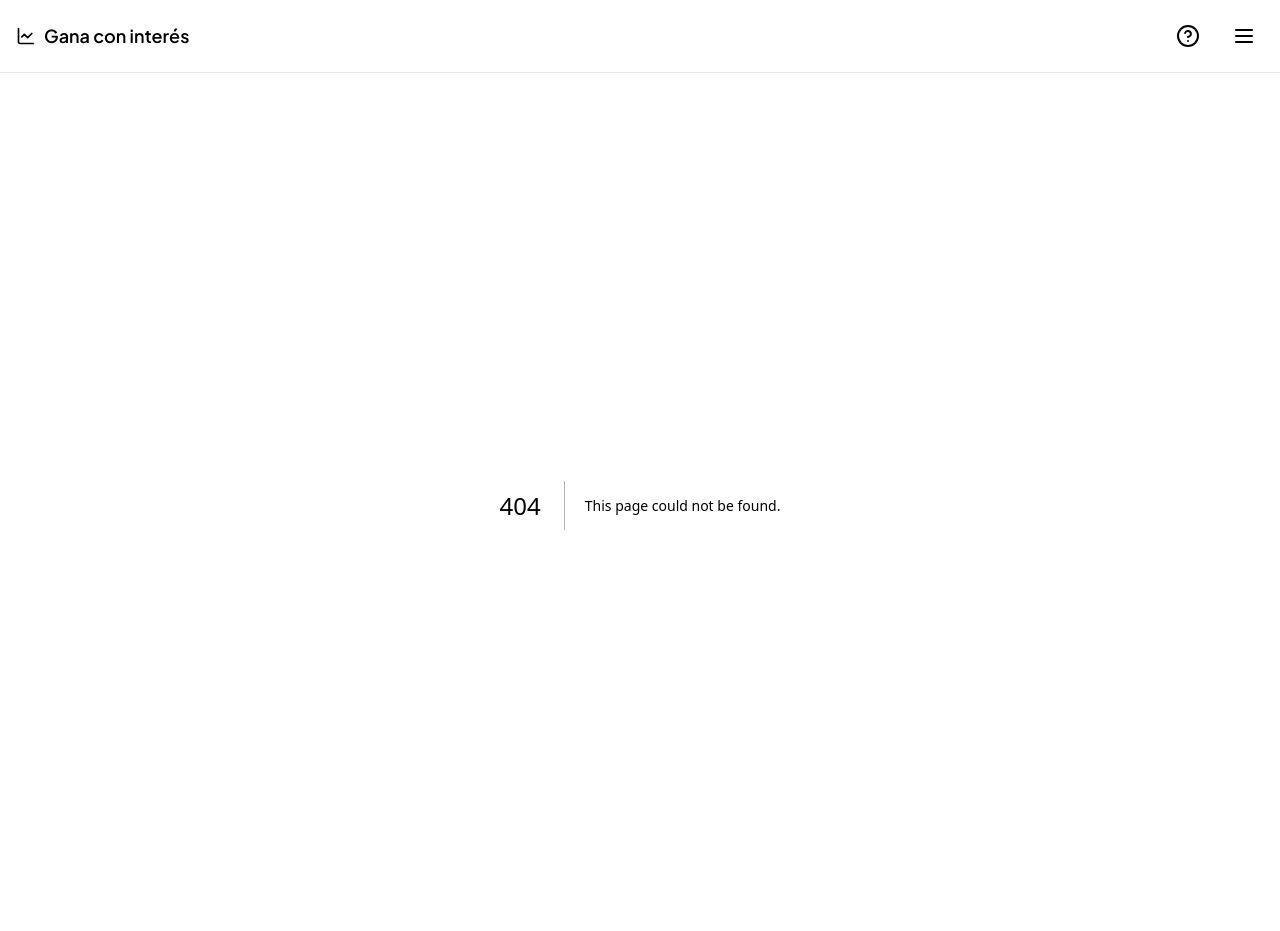
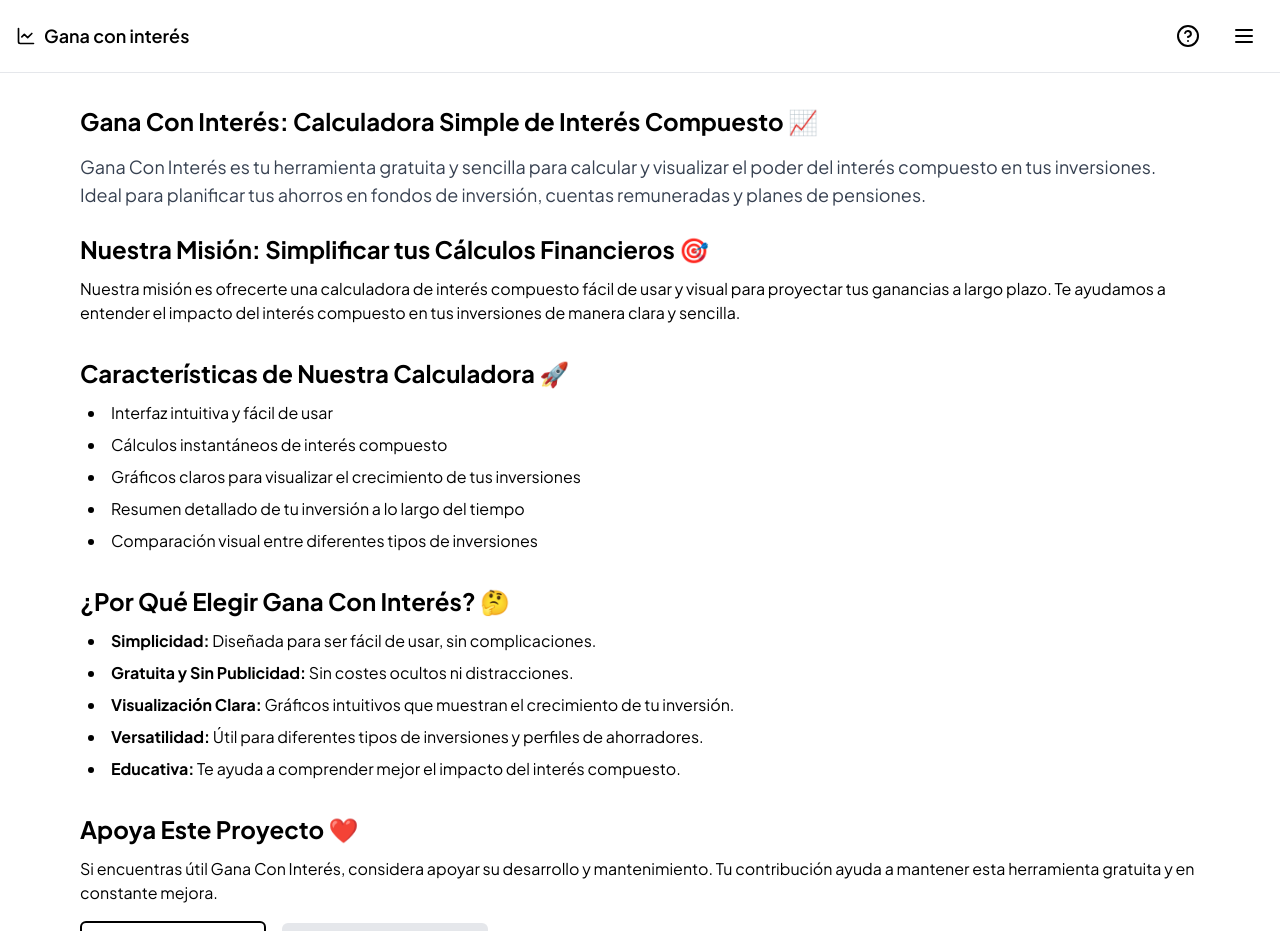
Before and after one commit to jlfernandezfernandez/compound-interest-calculator, a Next.js app: page /about in a window 1280 px wide. Before the commit this address had no page. Shown: the top 931 px of the page. Built offline with nearby package versions, Linux system fonts and the light colour scheme.

Commit message:
feature: add about page

```diff
--- /dev/null
+++ b/src/app/about/page.tsx
@@ -0,0 +1,113 @@
+import Link from "next/link";
+import { Metadata } from "next";
+import { Github } from "lucide-react";
+import BuyMeACoffeeButton from "@/components/BuyMeACoffeButton";
+
+export const metadata: Metadata = {
+  title: "Sobre Gana Con Interés: Calculadora Simple de Interés Compuesto",
+  description:
+    "Descubre cómo Gana Con Interés te ayuda a calcular y visualizar fácilmente el crecimiento de tus inversiones con nuestra calculadora de interés compuesto gratuita y sencilla.",
+};
+
+export default function AboutPage() {
+  return (
+    <main className="px-4 max-w-6xl mx-auto">
+      <h1 className="text-xl sm:text-2xl font-bold mb-4">
+        Gana Con Interés: Calculadora Simple de Interés Compuesto 📈
+      </h1>
+      <p className="text-base sm:text-lg text-gray-700 mb-6">
+        Gana Con Interés es tu herramienta gratuita y sencilla para calcular y
+        visualizar el poder del interés compuesto en tus inversiones. Ideal para
+        planificar tus ahorros en fondos de inversión, cuentas remuneradas y
+        planes de pensiones.
+      </p>
+
+      <section className="mb-8">
+        <h2 className="text-xl sm:text-2xl font-bold mb-3">
+          Nuestra Misión: Simplificar tus Cálculos Financieros 🎯
+        </h2>
+        <p>
+          Nuestra misión es ofrecerte una calculadora de interés compuesto fácil
+          de usar y visual para proyectar tus ganancias a largo plazo. Te
+          ayudamos a entender el impacto del interés compuesto en tus
+          inversiones de manera clara y sencilla.
+        </p>
+      </section>
+
+      <section className="mb-8">
+        <h2 className="text-xl sm:text-2xl font-bold mb-3">
+          Características de Nuestra Calculadora 🚀
+        </h2>
+        <ul className="list-disc list-inside space-y-2 my-3 ml-2">
+          <li>Interfaz intuitiva y fácil de usar</li>
+          <li>Cálculos instantáneos de interés compuesto</li>
+          <li>
+            Gráficos claros para visualizar el crecimiento de tus inversiones
+          </li>
+          <li>Resumen detallado de tu inversión a lo largo del tiempo</li>
+          <li>Comparación visual entre diferentes tipos de inversiones</li>
+        </ul>
+      </section>
+
+      <section className="mb-8">
+        <h2 className="text-xl sm:text-2xl font-bold mb-3">
+          ¿Por Qué Elegir Gana Con Interés? 🤔
+        </h2>
+        <ul className="list-disc list-inside space-y-2 my-3 ml-2">
+          <li>
+            <strong>Simplicidad:</strong> Diseñada para ser fácil de usar, sin
+            complicaciones.
+          </li>
+          <li>
+            <strong>Gratuita y Sin Publicidad:</strong> Sin costes ocultos ni
+            distracciones.
+          </li>
+          <li>
+            <strong>Visualización Clara:</strong> Gráficos intuitivos que
+            muestran el crecimiento de tu inversión.
+          </li>
+          <li>
+            <strong>Versatilidad:</strong> Útil para diferentes tipos de
+            inversiones y perfiles de ahorradores.
+          </li>
+          <li>
+            <strong>Educativa:</strong> Te ayuda a comprender mejor el impacto
+            del interés compuesto.
+          </li>
+        </ul>
+      </section>
+
+      <section className="mb-8">
+        <h2 className="text-xl sm:text-2xl font-bold mb-3">
+          Apoya Este Proyecto ❤️
+        </h2>
+        <p className="mb-4">
+          Si encuentras útil Gana Con Interés, considera apoyar su desarrollo y
+          mantenimiento. Tu contribución ayuda a mantener esta herramienta
+          gratuita y en constante mejora.
+        </p>
+        <div className="flex flex-col sm:flex-row space-y-4 sm:space-y-0 sm:space-x-4 items-start sm:items-center">
+          <BuyMeACoffeeButton />
+          <Link
+            href="https://github.com/jlfernandezfernandez"
+            className="inline-flex items-center gap-2 bg-gray-200 text-gray-800 px-4 py-2 rounded-md hover:bg-gray-300 transition-colors"
+            target="_blank"
+            rel="noopener noreferrer"
+          >
+            <Github className="h-5 w-5" />
+            Sígueme en GitHub
+          </Link>
+        </div>
+      </section>
+
+      <div className="text-center mt-8">
+        <Link
+          href="/calculadora-interes-compuesto"
+          className="inline-block bg-black hover:bg-gray-800 text-white py-2 px-4 rounded-full transition duration-300 text-sm"
+        >
+          Prueba la Calculadora de Interés Compuesto
+        </Link>
+      </div>
+    </main>
+  );
+}
--- a/src/app/sitemap.ts
+++ b/src/app/sitemap.ts
@@ -1,30 +1,36 @@
-import { MetadataRoute } from 'next'
+import { MetadataRoute } from "next";
 
 export default function sitemap(): MetadataRoute.Sitemap {
   return [
     {
-      url: 'https://www.ganaconinteres.com/',
+      url: "https://www.ganaconinteres.com/",
       lastModified: new Date(),
-      changeFrequency: 'yearly',
+      changeFrequency: "yearly",
       priority: 0.7,
     },
     {
-      url: 'https://www.ganaconinteres.com/calculadora-interes-compuesto',
+      url: "https://www.ganaconinteres.com/calculadora-interes-compuesto",
       lastModified: new Date(),
-      changeFrequency: 'monthly',
+      changeFrequency: "monthly",
       priority: 0.9,
     },
     {
-      url: 'https://www.ganaconinteres.com/mejora-tus-resultados',
+      url: "https://www.ganaconinteres.com/mejora-tus-resultados",
       lastModified: new Date(),
-      changeFrequency: 'monthly',
+      changeFrequency: "monthly",
       priority: 0.85,
     },
     {
-      url: 'https://www.ganaconinteres.com/mejora-tus-resultados/como-invierto',
+      url: "https://www.ganaconinteres.com/mejora-tus-resultados/como-invierto",
       lastModified: new Date(),
-      changeFrequency: 'monthly',
+      changeFrequency: "monthly",
       priority: 0.8,
-    }
-  ]
+    },
+    {
+      url: "https://www.ganaconinteres.com/about",
+      lastModified: new Date(),
+      changeFrequency: "monthly",
+      priority: 0.8,
+    },
+  ];
 }
--- a/src/components/BuyMeACoffeButton.tsx
+++ b/src/components/BuyMeACoffeButton.tsx
@@ -8,7 +8,7 @@ export default function BuyMeACoffeeButton() {
   return (
     <Link
       href="https://ko-fi.com/jordiluiss"
-      className="bg-white text-black inline-flex items-center gap-2 bg-accent px-4 py-2 rounded-md"
+      className="border-2 border-black  bg-white text-black hover:bg-gray-100 inline-flex items-center gap-2 px-4 py-2 rounded-md transition-all duration-300"
       prefetch={false}
     >
       <Coffee className="h-5 w-5" />
--- a/src/components/Header/ActionButtons.tsx
+++ b/src/components/Header/ActionButtons.tsx
@@ -13,9 +13,9 @@ export const ActionButtons: React.FC<ActionButtonsProps> = ({
 }) => (
   <div className="flex items-center space-x-4">
     <Link
-      href="/mejora-tus-resultados"
+      href="/about"
       className="p-2 rounded-md hover:bg-gray-100 transition-colors duration-200"
-      aria-label="Mejora tus resultados"
+      aria-label="Acerca de Gana Con Interés"
     >
       <HelpCircle className="w-5 h-5 sm:w-6 sm:h-6" />
     </Link>
```
